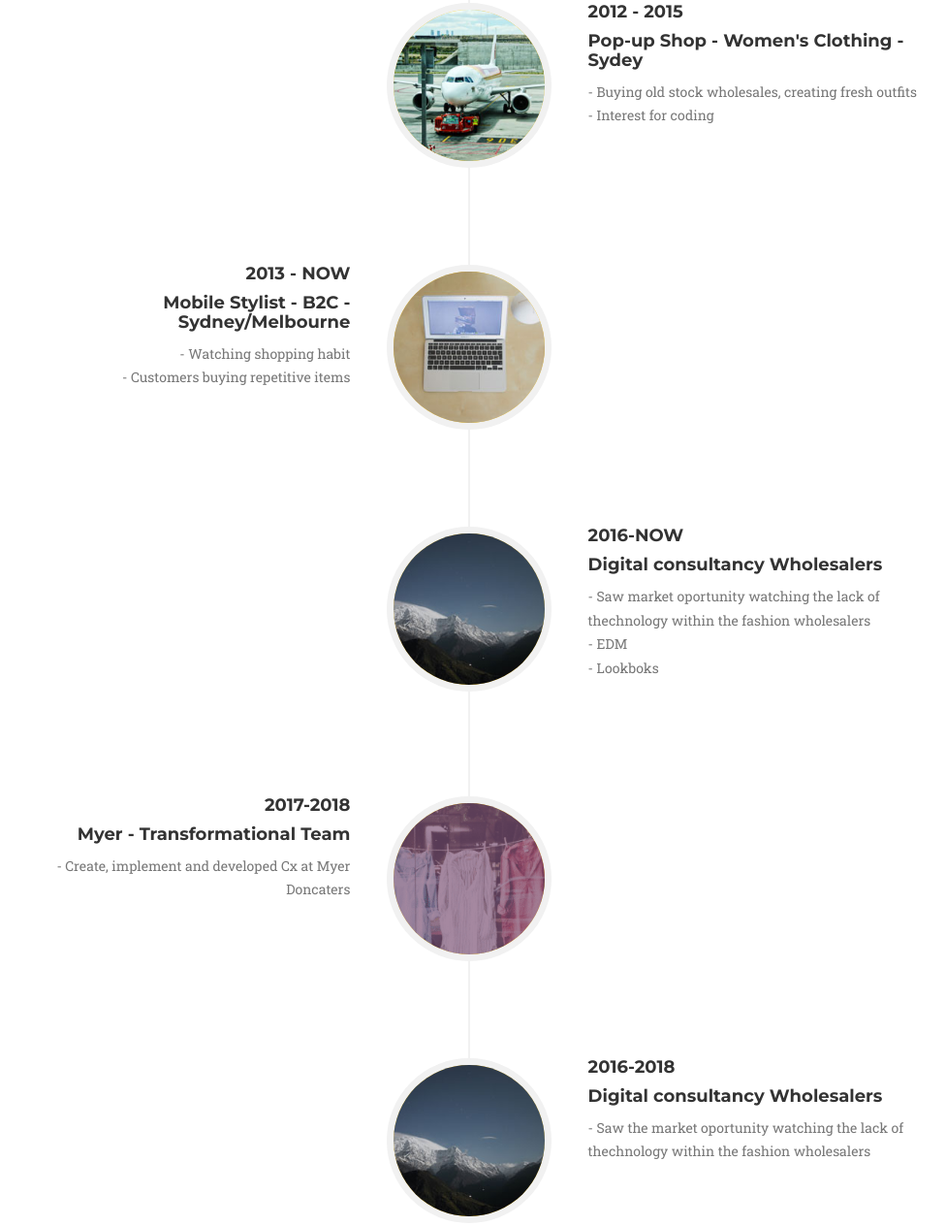
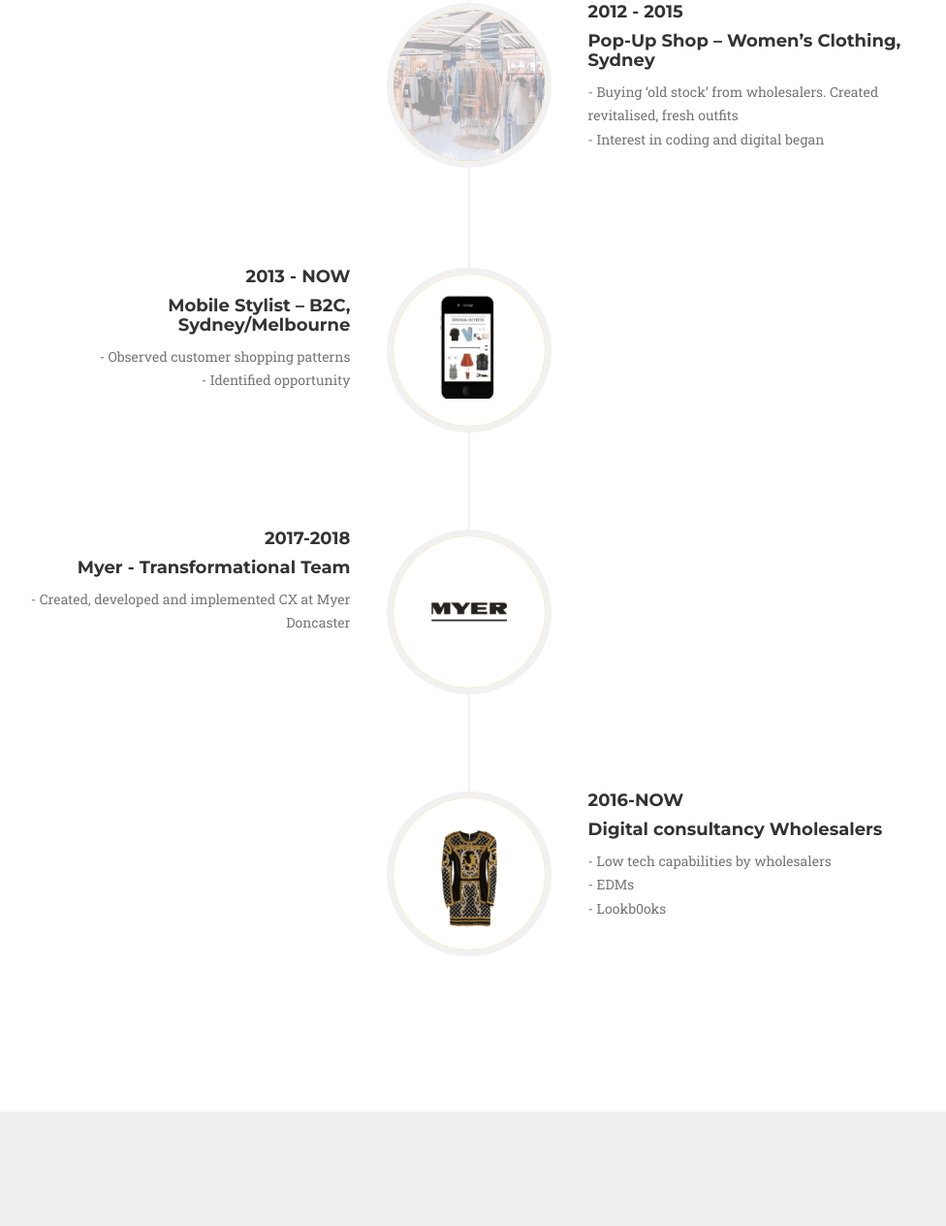
Before and after one commit to Sheabim/aboutmehtml, a website: page index.html in a window 1280 px wide. Shown: the part 2111-3375 px from the top of the page at 97% size, without its empty margins (156-1132 px from the left). Drawn offline with nearby package versions, Linux system fonts and the light colour scheme; a web font is replaced by a local one.

Commit message:
update stuff

```diff
--- a/index.html
+++ b/index.html
@@ -106,7 +106,7 @@
                     <!-- <p class="text-muted">Lorem ipsum dolor sit amet, consectetur adipisicing elit.</p> -->
                 </div>
                 <div class="col-md-4">
-                  <h4 class="service-heading">DIGITAL CONSULTANCY  B2C
+                  <h4 class="service-heading">DIGITAL CONSULTANCY - B2C
 </h4>
                     <span class="fa-stack fa-4x">
                         <i class="fa fa-circle fa-stack-2x text-primary"></i>
@@ -117,7 +117,7 @@
                     <!-- <p class="text-muted">Lorem ipsum dolor sit amet, consectetur adipisicing elit.</p> -->
                 </div>
                 <div class="col-md-4">
-                     <h4 class="service-heading">DIGITAL CONSULTANCY  B2C</h4>
+                     <h4 class="service-heading">DIGITAL CONSULTANCY - B2B</h4>
                     <span class="fa-stack fa-4x">
                         <i class="fa fa-circle fa-stack-2x text-primary"></i>
                         <i class="fa fa-lock fa-stack-1x fa-inverse"></i>
@@ -127,7 +127,7 @@
                 </div>
 
                 <div class="col-md-4">
-                    <h4 class="service-heading">CR</h4>
+                    <h4 class="service-heading">CX</h4>
                     <span class="fa-stack fa-4x">
                         <i class="fa fa-circle fa-stack-2x text-primary"></i>
                         <i class="fa fa-lock fa-stack-1x fa-inverse"></i>
@@ -145,7 +145,7 @@
                     <!-- <p class="text-muted">Lorem ipsum dolor sit amet, consectetur adipisicing elit.</p> -->
                 </div>
                 <div class="col-md-4">
-                      <h4 class="service-heading">BUSSINESS</h4>
+                      <h4 class="service-heading">BUSINESS</h4>
                     <span class="fa-stack fa-4x">
                         <i class="fa fa-circle fa-stack-2x text-primary"></i>
                         <i class="fa fa-lock fa-stack-1x fa-inverse"></i>
@@ -166,7 +166,7 @@
             <div class="row">
                 <div class="col-lg-12 text-center">
                     <h2 class="section-heading">timeline</h2>
-                    <h3 class="section-subheading text-muted">From fashion to tech-savy </h3>
+                    <h3 class="section-subheading text-muted">From Fashion to Technology</h3>
                 </div>
             </div>
             <div class="row">
@@ -174,7 +174,7 @@
                     <ul class="timeline">
                         <li>
                             <div class="timeline-image">
-                                <img class="img-circle img-responsive" src="img/about/1.jpg" alt="">
+                                <img class="img-circle img-responsive" src="img/about/stylist.gif" alt="">
                             </div>
                             <div class="timeline-panel">
                                 <div class="timeline-heading">
@@ -182,41 +182,44 @@
                                     <h4 class="subheading">Background</h4>
                                 </div>
                                 <div class="timeline-body">
-                                    <p class="text-muted">Fashion, Stylist, Fashion Blog</p>
+                                    <p class="text-muted">- Fashion Stylist, Fashion Blog</p>
                                 </div>
                             </div>
                         </li>
                         <li class="timeline-inverted">
                             <div class="timeline-image">
-                                <img class="img-circle img-responsive" src="img/about/2.jpg" alt="">
+                                <img class="img-circle img-responsive" src="img/about/popshop.gif" alt="">
                             </div>
                             <div class="timeline-panel">
                                 <div class="timeline-heading">
                                     <h4>2012 - 2015</h4>
-                                    <h4 class="subheading">Pop-up Shop - Women's Clothing - Sydey</h4>
+                                    <h4 class="subheading">Pop-Up Shop – Women’s Clothing, Sydney
+</h4>
                                 </div>
                                 <div class="timeline-body">
-                                    <p class="text-muted"> -  Buying old stock wholesales, creating fresh outfits </p>
-                                      <p class="text-muted"> - Interest for coding</p>
+                                    <p class="text-muted"> -	Buying ‘old stock’ from wholesalers. Created revitalised, fresh outfits</p>
+                                      <p class="text-muted"> -	Interest in coding and digital began</p>
                                 </div>
                             </div>
                         </li>
                         <li>
                             <div class="timeline-image">
-                                <img class="img-circle img-responsive" src="img/about/3.jpg" alt="">
+                                <img class="img-circle img-responsive" src="img/about/mobile.gif" alt="">
                             </div>
                             <div class="timeline-panel">
                                 <div class="timeline-heading">
                                     <h4>2013 - Now</h4>
-                                    <h4 class="subheading"> Mobile Stylist - B2C - Sydney/Melbourne</h4>
+                                    <h4 class="subheading">Mobile Stylist – B2C, Sydney/Melbourne</h4>
                                 </div>
                                 <div class="timeline-body">
-                                    <p class="text-muted"> - Watching shopping habit </p>
-                                      <p class="text-muted"> - Customers buying repetitive items </p>
+                                    <p class="text-muted"> - Observed customer shopping patterns
+ </p>
+                                      <p class="text-muted"> - Identified opportunity
+ </p>
                                   </div>
                             </div>
                         </li>
-                        <li class="timeline-inverted">
+                        <!-- <li class="timeline-inverted">
                             <div class="timeline-image">
                                 <img class="img-circle img-responsive" src="img/about/4.jpg" alt="">
                             </div>
@@ -226,14 +229,15 @@
                                     <h4 class="subheading">Digital consultancy Wholesalers</h4>
                                 </div>
                                 <div class="timeline-body">
-                                    <p class="text-muted"> - Saw market oportunity watching the lack of thechnology within the fashion wholesalers</p>
-                                      <p class="text-muted"> - EDM</p>
-                                        <p class="text-muted"> - Lookboks</p>
+                                    <p class="text-muted"> -Low tech capabilities by wholesalers
+</p>
+                                      <p class="text-muted"> - EDMs</p>
+                                        <p class="text-muted"> - Lookb0oks</p>
                                   </div>
-                        </li>
+                        </li> -->
                         <li>
                             <div class="timeline-image">
-                                <img class="img-circle img-responsive" src="img/about/animation.gif" alt="">
+                                <img class="img-circle img-responsive" src="img/about/myer1.gif" alt="">
                             </div>
                             <div class="timeline-panel">
                                 <div class="timeline-heading">
@@ -241,22 +245,26 @@
                                     <h4 class="subheading"> Myer - Transformational Team</h4>
                                 </div>
                                 <div class="timeline-body">
-                                    <p class="text-muted"> - Create, implement and developed Cx at Myer Doncaters </p>
+                                    <p class="text-muted"> - Created, developed and implemented CX at Myer Doncaster
+</p>
                                 </div>
                             </div>
                         </li>
                         <li class="timeline-inverted">
                             <div class="timeline-image">
-                                <img class="img-circle img-responsive" src="img/about/4.jpg" alt="">
+                                <img class="img-circle img-responsive" src="img/about/wholesale.gif" alt="">
                             </div>
                             <div class="timeline-panel">
                                 <div class="timeline-heading">
-                                    <h4>2016-2018</h4>
-                                    <h4 class="subheading"> Digital consultancy Wholesalers</h4>
+                                    <h4>2016-Now</h4>
+                                    <h4 class="subheading">Digital consultancy Wholesalers</h4>
                                 </div>
                                 <div class="timeline-body">
-                                    <p class="text-muted"> - Saw the market oportunity watching the lack of thechnology within the fashion wholesalers</p>
-                            </div>
+                                    <p class="text-muted"> - Low tech capabilities by wholesalers
+</p>
+                                      <p class="text-muted"> - EDMs</p>
+                                        <p class="text-muted"> - Lookb0oks</p>
+                                  </div>
                         </li>
                     </ul>
                 </div>
@@ -370,7 +378,8 @@
             <div class="row">
                 <div class="col-lg-12 text-center">
                     <h2 class="section-heading"> Combined Fashion & Technology </h2>
-                    <h3 class="section-subheading text-muted">A really high demand skill</h3>
+                    <h3 class="section-subheading text-muted">A highly in-demand skillset
+</h3>
                 </div>
             </div>
             <div class="row">
@@ -420,7 +429,8 @@
             </div>
             <div class="row">
                 <div class="col-lg-8 col-lg-offset-2 text-center">
-                    <p class="large text-muted"> Besides that and the most important is that I love outdoor, I spend a lot of time hunting for vintage clothes, I exercise a lot, loving being around people, family or meeting new people, having dinner, I read a lot about pscologhiyst and human behavuor. The rest of the time I try to imporve my coding skills, and ineed to say I make sure of travelling a lot</p>
+                    <p class="large text-muted"> I am passionate about the outdoors and hunting for vintage clothes. I exercise a lot, love being around friends and family as well as making new ones! I read a ton about psychology, human behaviour and personal development. I spend a lot of my time improving my coding skills and finding ways to improve my clients’ experience. I also love travelling both internationally and locally to see as much of the world as possible.
+</p>
                 </div>
             </div>
         </div>
```
Also changed, not shown: img/about/1.jpg (deleted), img/about/2.jpg (deleted), img/about/3.jpg (deleted), img/about/4.jpg (deleted), img/about/animation.gif (deleted), img/about/mobile.gif (added), img/about/myer1.gif (added), img/about/popshop.gif (added), img/about/stylist.gif (added), img/about/wholesale.gif (added), 3 other files.
